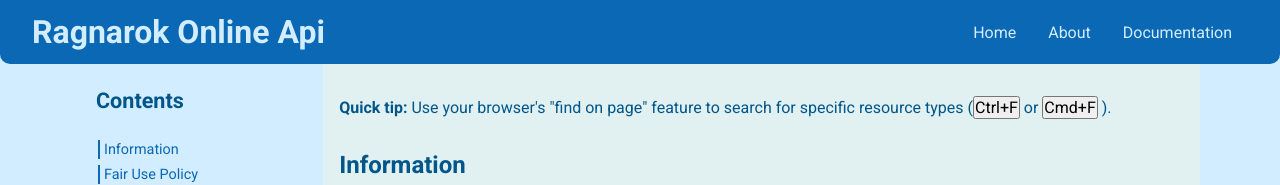
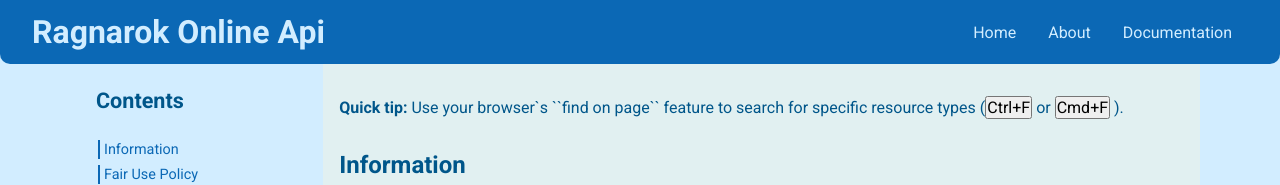
Before and after one commit to arthsan/ragna-api, a Next.js app: page /documentation in a window 1280 px wide. Shown: the top 185 px of the page. Built offline with nearby package versions, Linux system fonts and the light colour scheme.

Commit message:
first documentation version

```diff
--- a/src/pages/documentation.tsx
+++ b/src/pages/documentation.tsx
@@ -53,7 +53,7 @@
         <div className={styles.content}>
           <section id="info">
             <p>
-              <strong>Quick tip:</strong> Use your browser's "find on page"
+              <strong>Quick tip:</strong> Use your browser`s ``find on page``
               feature to search for specific resource types (
               <button>Ctrl+F</button> or <button>Cmd+F</button> ).
             </p>
```
